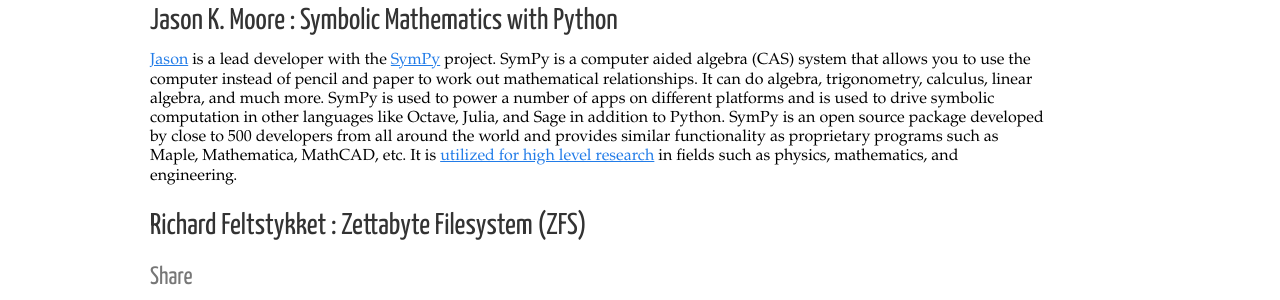
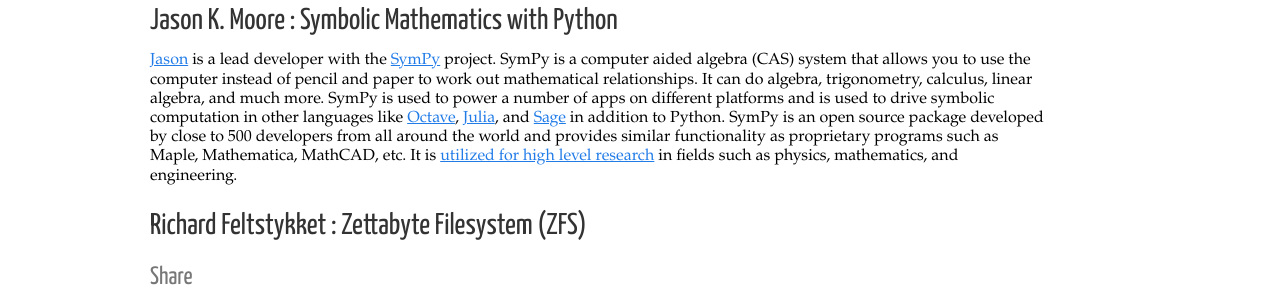
Before and after one commit to thehackerwithin/davis, a Jekyll site: the page built from _posts/2016-01-14-web-scraping.markdown, in a window 1280 px wide. Shown: the part 555-855 px from the top of the page. Built offline with Jekyll 4.4.1, drawn with Linux system fonts in a browser that asks for light colours; nearby versions of some CDN libraries; Markdown is read by kramdown in place of the engine named in the settings; comment, search, counter and statistics services are not loaded; part of the change alters nothing that is shown.

```diff
--- a/_posts/2016-01-14-web-scraping.markdown
+++ b/_posts/2016-01-14-web-scraping.markdown
@@ -30,7 +30,7 @@ We will spend some time setting up the future talks and goals for the group.
 
 ## Jason K. Moore : Symbolic Mathematics with Python
 
-[Jason](http://moorepants.info) is a lead developer with the [SymPy](http://sympy.org) project. SymPy is a computer aided algebra (CAS) system that allows you to use the computer instead of pencil and paper to work out mathematical relationships. It can do algebra, trigonometry, calculus, linear algebra, and much more. SymPy is used to power a number of apps on different platforms and is used to drive symbolic computation in other languages like Octave, Julia, and Sage in addition to Python. SymPy is an open source package developed by close to 500 developers from all around the world and provides similar functionality as proprietary programs such as Maple, Mathematica, MathCAD, etc. It is [utilized for high level research](http://depsy.org/package/python/sympy) in fields such as physics, mathematics, and engineering.
+[Jason](http://moorepants.info) is a lead developer with the [SymPy](http://sympy.org) project. SymPy is a computer aided algebra (CAS) system that allows you to use the computer instead of pencil and paper to work out mathematical relationships. It can do algebra, trigonometry, calculus, linear algebra, and much more. SymPy is used to power a number of apps on different platforms and is used to drive symbolic computation in other languages like [Octave](https://github.com/cbm755/octsympy), [Julia](https://github.com/jverzani/SymPy.jl), and [Sage](http://www.sagemath.org/) in addition to Python. SymPy is an open source package developed by close to 500 developers from all around the world and provides similar functionality as proprietary programs such as Maple, Mathematica, MathCAD, etc. It is [utilized for high level research](http://depsy.org/package/python/sympy) in fields such as physics, mathematics, and engineering.
 
 ## Richard Feltstykket : Zettabyte Filesystem (ZFS)
 
```
